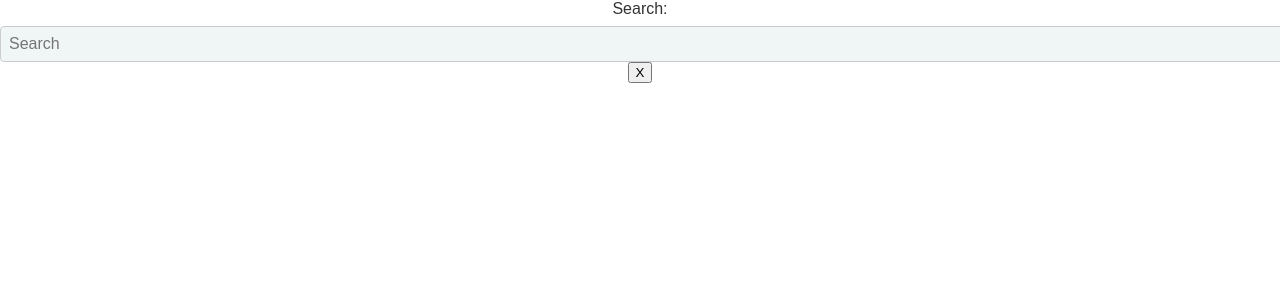
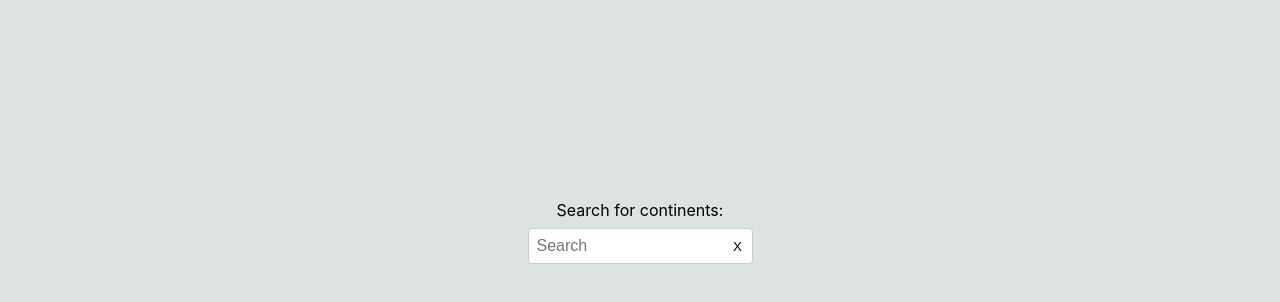
Before and after one commit to yezkez10/React-Typescript, a React (Create React App) app in the folder react-app/: page / in a window 1280 px wide. Shown: the top 302 px of the page. Built offline with nearby package versions, Linux system fonts and the light colour scheme.

Commit message:
Add keyboard and loop functionality

```diff
--- a/react-app/src/App.tsx
+++ b/react-app/src/App.tsx
@@ -4,8 +4,14 @@ import { useState } from 'react';
 
 type Option = string;
 const options: Option[] = [
-  'Apple', 'Banana', 'Grape', 'Strawberry'
-]
+  "Africa",
+  "Antarctica",
+  "Asia",
+  "Europe",
+  "North America",
+  "Australia",
+  "South America"
+];
 
 function App() {
   const [selectedOption, setSelectedOption] = useState<Option | null>(null);
@@ -18,7 +24,7 @@ function App() {
   return (
     <div className="App">
       <Autocomplete
-        label='Search: '
+        label='Search for continents: '
         options={options}
         onChange={handleChange}
         disabled={isDisabled}
--- a/react-app/src/components/Autocomplete.css
+++ b/react-app/src/components/Autocomplete.css
@@ -1,6 +1,45 @@
+* {
+    margin: 0;
+    padding: 0;
+    box-sizing: border-box;
+}
+
+body {
+    background: #dce3e0;
+}
+
+button {
+    position: absolute;
+  right: 5px;
+  background-color: #ffffff;
+  border: none;
+  border-radius: 10%;
+  width: 20px;
+  height: 20px;
+  display: flex;
+  align-items: center;
+  justify-content: center;
+  cursor: pointer;
+  padding: 0;
+  transition: background-color 0.2s ease;
+}
+
+button:hover {
+    background-color: #dce3e0;
+}
+
+.autocomplete {
+    position: relative;
+    display: inline-block;
+    margin: 200px;
+}
+
 .autocomplete-container {
-    font-family: Arial, sans-serif;
     color: #333;
+    display: flex;
+    flex-direction: row;
+    justify-content: space-evenly;
+    align-items: center;
   }
 
   .autocomplete-label {
@@ -14,7 +53,7 @@
     border: 1px solid #ccc;
     border-radius: 4px;
     width: 100%;
-    background-color: #f0f5f5;
+    background-color: #ffffff;
     color: #333;
     outline: none;
   }
@@ -36,8 +75,13 @@
     cursor: pointer;
     padding: 0.5rem;
     border-bottom: 1px solid #ddd;
+    transition: background-color 0.2s ease;
   }
 
   .autocomplete-option:hover {
     background-color: #e0e0e0;
   }
+
+  .autocomplete-option.highlighted {
+    background-color: #e0e0e0;
+  }
--- a/react-app/src/components/Autocomplete.tsx
+++ b/react-app/src/components/Autocomplete.tsx
@@ -1,4 +1,4 @@
-import React, { ChangeEvent, useRef, useState } from "react";
+import React, { ChangeEvent, KeyboardEvent, useRef, useState } from "react";
 import './Autocomplete.css';
 
 type Option = string;
@@ -20,6 +20,33 @@ function Autocomplete({label, options, onChange, onInputChange, disabled}: Autoc
     //show options upon clicking on input
     function handleInputClick() {
         setShowOptions(true);
+    };
+
+    const [highlightedID, setHighlightedID] = useState<number>(-1);
+    function resetID() {
+        setHighlightedID(-1);
+    }
+    //allowing keyboard controls
+    function handleKeys(event: KeyboardEvent<HTMLInputElement>) {
+        if (!showOptions || filteredOptions.length === 0) return;
+        switch (event.key) {
+            case 'ArrowDown':
+                setHighlightedID(prev => prev < filteredOptions.length - 1 ? prev + 1 : 0);
+                //if not yet reached end of list, keep going down. else restart at index 0
+                break;
+            case 'ArrowUp':
+                setHighlightedID(prev => prev > 0 ? prev - 1 : filteredOptions.length - 1)
+                break;
+            case 'Enter':
+                if (highlightedID >= 0) {
+                    const chosenOption = filteredOptions[highlightedID];
+                    handleOptionClick(chosenOption);
+                    resetID();
+                }
+                break;
+            default:
+                break;
+        }
     };
 
     //for mouse event ie clicking outside
@@ -56,6 +83,7 @@ function Autocomplete({label, options, onChange, onInputChange, disabled}: Autoc
         const filteredList = options.filter(option =>
             option.toLowerCase().includes(value.toLowerCase()));
         setFilteredOptions(filteredList);
+        resetID();
     };
 
     const [selectedOption, setSelectedOption] = useState<Option | null>(null);
@@ -79,8 +107,9 @@ function Autocomplete({label, options, onChange, onInputChange, disabled}: Autoc
     };
 
     return (
+        <div className="autocomplete">
+            <label className="autocomplete-label">{label}</label>
             <div className="autocomplete-container">
-            <label className="autocomplete-label">{label}</label>
                 <input
                     className="autocomplete-input"
                     type="text"
@@ -90,17 +119,18 @@ function Autocomplete({label, options, onChange, onInputChange, disabled}: Autoc
                     disabled={disabled}
                     onClick={handleInputClick}
                     ref={inputRef}
+                    onKeyDown={handleKeys}
                     />
                 <button onClick={clear}> X </button>
+            </div>
             {showOptions &&
-                <ul
-                    ref={optionsRef}
+                <ul ref={optionsRef}
                     className="autocomplete-options">
-                    {filteredOptions.map(option => (
+                    {filteredOptions.map((option, index) => (
                         <li
                             key={option}
                             onClick={()=> handleOptionClick(option)}
-                            className="autocomplete-option">
+                            className={`autocomplete-option ${highlightedID === index ? 'highlighted' : ''}`}>
                             {option}
                         </li>
                     ))}
```
Lines whose indentation alone changed are shown as unchanged.
